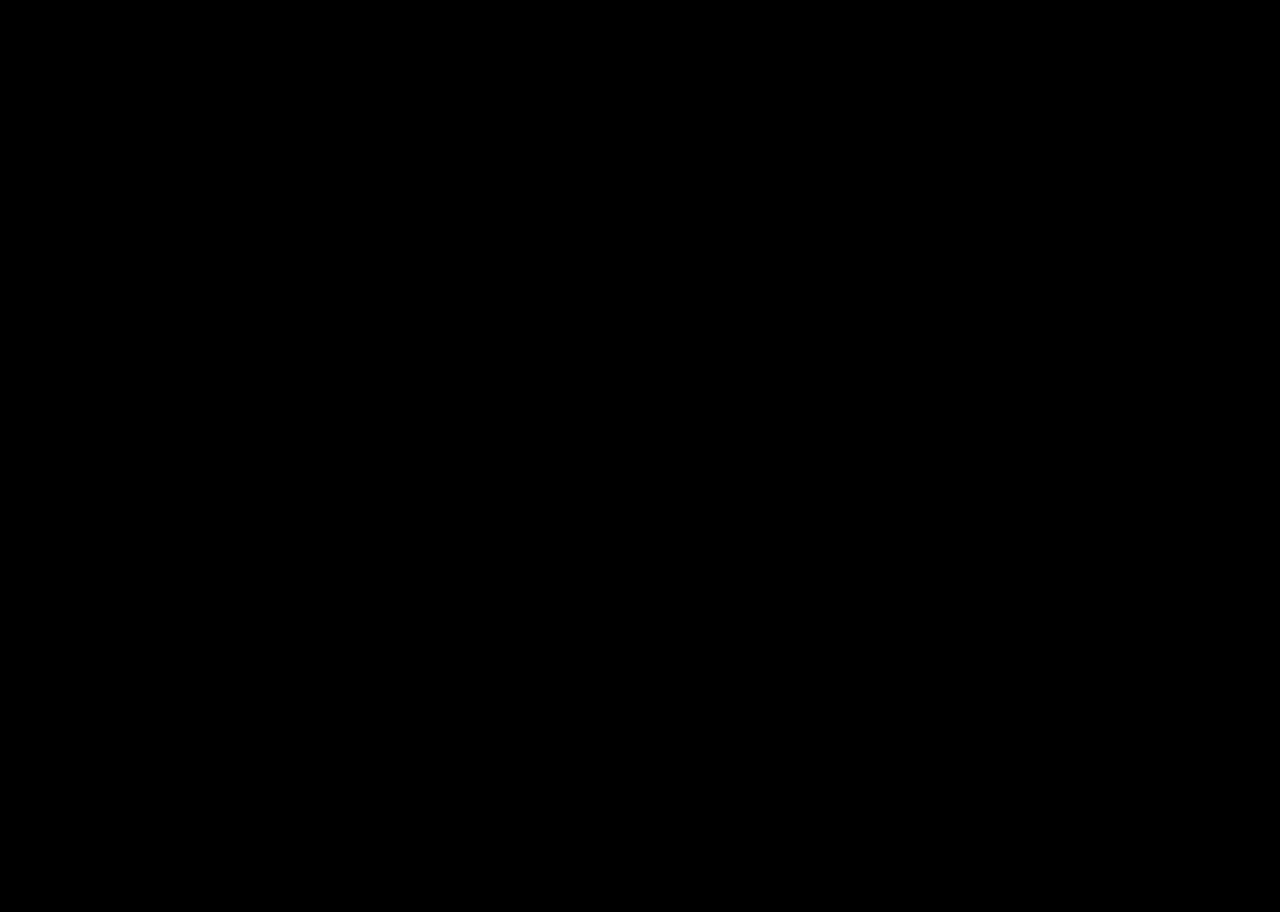
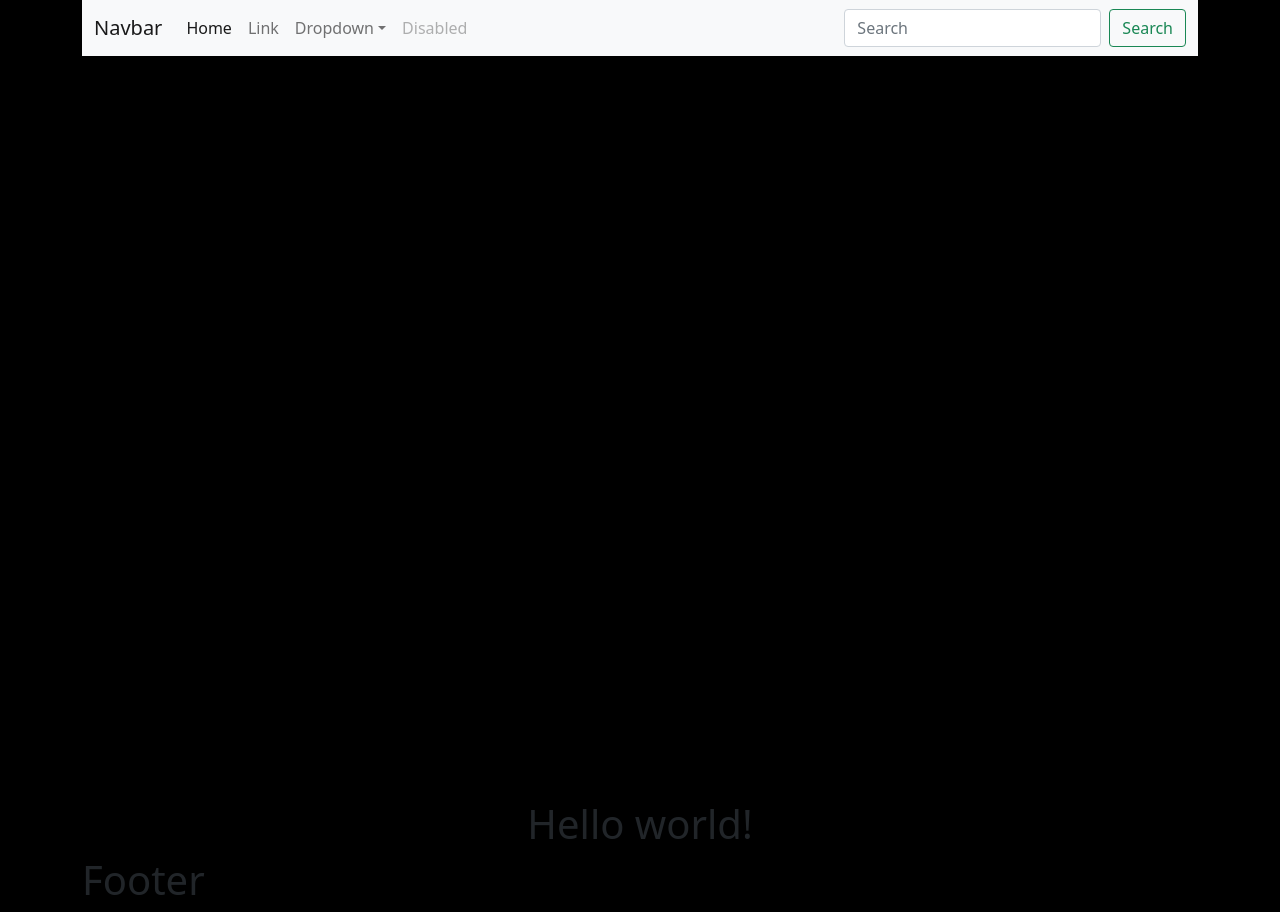
Before and after one commit to fabio-code-1/pokereact, a React (Create React App) app: page / in a window 1280 px wide. Before the commit the page ends 800 px from the top, so only its background shows below. Built offline with nearby package versions, Linux system fonts and the light colour scheme.

Commit message:
feat: crate navbar

```diff
--- a/public/index.html
+++ b/public/index.html
@@ -10,10 +10,14 @@
       content="Web site created using create-react-app"
     />
     <link rel="manifest" href="%PUBLIC_URL%/manifest.json" />
+    <!-- bootstrap 5 -->
+    <link href="https://cdn.jsdelivr.net/npm/bootstrap@5.0.2/dist/css/bootstrap.min.css" rel="stylesheet" integrity="sha384-EVSTQN3/azprG1Anm3QDgpJLIm9Nao0Yz1ztcQTwFspd3yD65VohhpuuCOmLASjC" crossorigin="anonymous">
 
     <title>PokeReact</title>
   </head>
   <body>
-    <div id="root"></div>
+    <div id="root" class="container"></div>
+
+    <script src="https://cdn.jsdelivr.net/npm/bootstrap@5.0.2/dist/js/bootstrap.bundle.min.js" integrity="sha384-MrcW6ZMFYlzcLA8Nl+NtUVF0sA7MsXsP1UyJoMp4YLEuNSfAP+JcXn/tWtIaxVXM" crossorigin="anonymous"></script>
   </body>
 </html>
--- /dev/null
+++ b/src/components/NavBar/NavBar.js
@@ -0,0 +1,43 @@
+import './NavBar.css';
+function NavBar() {
+  return (
+    <nav className="navbar navbar-expand-lg navbar-light bg-light">
+      <div className="container-fluid">
+        <a className="navbar-brand" href="#">Navbar</a>
+        <button className="navbar-toggler" type="button" data-bs-toggle="collapse" data-bs-target="#navbarSupportedContent" aria-controls="navbarSupportedContent" aria-expanded="false" aria-label="Toggle navigation">
+          <span className="navbar-toggler-icon"></span>
+        </button>
+        <div className="collapse navbar-collapse" id="navbarSupportedContent">
+          <ul className="navbar-nav me-auto mb-2 mb-lg-0">
+            <li className="nav-item">
+              <a className="nav-link active" aria-current="page" href="#">Home</a>
+            </li>
+            <li className="nav-item">
+              <a className="nav-link" href="#">Link</a>
+            </li>
+            <li className="nav-item dropdown">
+              <a className="nav-link dropdown-toggle" href="#" id="navbarDropdown" role="button" data-bs-toggle="dropdown" aria-expanded="false">
+                Dropdown
+              </a>
+              <ul className="dropdown-menu" aria-labelledby="navbarDropdown">
+                <li><a className="dropdown-item" href="#">Action</a></li>
+                <li><a className="dropdown-item" href="#">Another action</a></li>
+                <li><hr className="dropdown-divider" /></li>
+                <li><a className="dropdown-item" href="#">Something else here</a></li>
+              </ul>
+            </li>
+            <li className="nav-item">
+              <a className="nav-link disabled" href="#" tabindex="-1" aria-disabled="true">Disabled</a>
+            </li>
+          </ul>
+          <form className="d-flex">
+            <input className="form-control me-2" type="search" placeholder="Search" aria-label="Search" />
+            <button className="btn btn-outline-success" type="submit">Search</button>
+          </form>
+        </div>
+      </div>
+    </nav>
+  );
+}
+
+export default NavBar
--- /dev/null
+++ b/src/components/header/Header.css
@@ -0,0 +1,3 @@
+header{
+  height: 100vh;
+}
--- a/src/components/header/Header.js
+++ b/src/components/header/Header.js
@@ -1,9 +1,10 @@
-
+import './Header.css';
+import NavBar from '../NavBar/NavBar.js';
 function Header() {
   return (
-    <section>
-      <h1>Header</h1>
-    </section>
+    <header classNameName="border">
+     <NavBar/>
+    </header>
   );
 }
 
```
Also changed, not shown: src/components/NavBar/NavBar.css (added).
